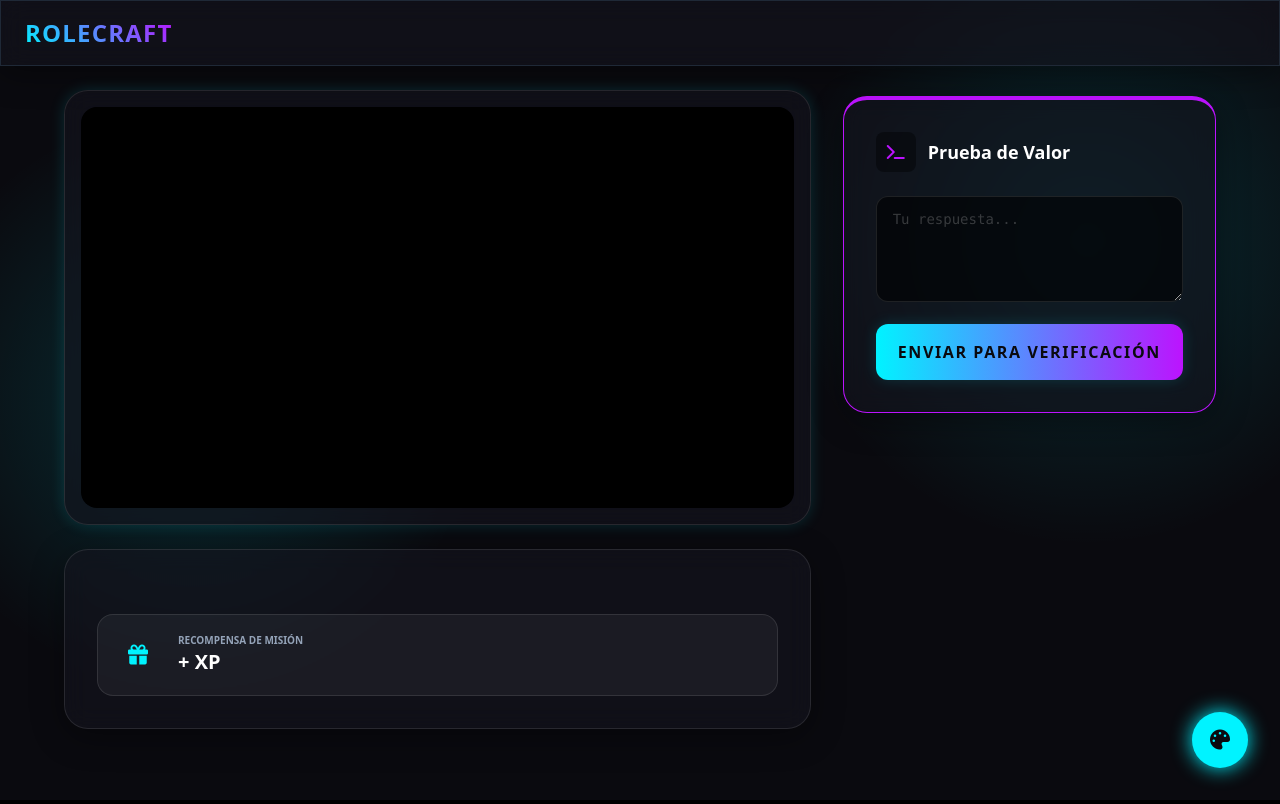
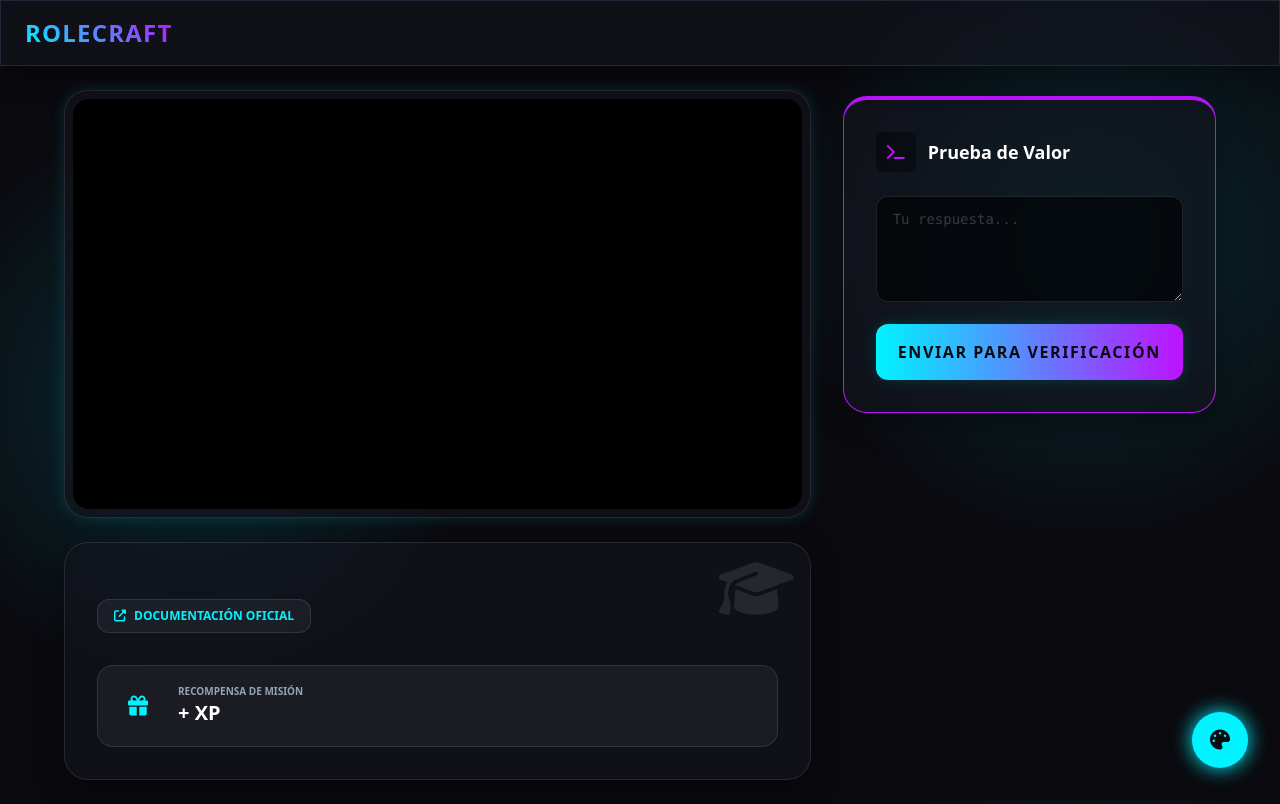
Before and after one commit to Kerwin2712/RoleCraft, a Flask app: template templates/modulo_detalle.html in a window 1280 px wide. Run offline with Flask 3, Linux system fonts and the light colour scheme; the template is opened without the code that fills it, so the values that code supplies are empty; some libraries are stand-ins or nearby versions.

Commit message:
feat/onboarding: finalized training modules with official resources, safety rules and UI improvements

```diff
--- a/app.py
+++ b/app.py
@@ -215,8 +215,6 @@ def verify_module(current_user, module_id):
         elif module_id == 3: # Git/GitHub
             # Verify GitHub user exists
             try:
-                # In a real app, use environment variables for keys if needed,
-                # but public profile check doesn't necessarily need one for low rate limit
                 res = requests.get(f"https://api.github.com/users/{answer}")
                 if res.status_code == 200:
                     success = True
--- a/requirements.txt
+++ b/requirements.txt
@@ -3,3 +3,4 @@ Flask-SQLAlchemy
 Flask-Bcrypt
 PyJWT
 sqlalchemy
+requests
--- a/templates/modulo_detalle.html
+++ b/templates/modulo_detalle.html
@@ -5,9 +5,9 @@
     <div class="flex flex-col lg:flex-row gap-8">
         <!-- Izquierda: Video y Contenido -->
         <div class="w-full lg:w-2/3 space-y-6">
-            <div class="glass-panel p-4 rounded-3xl overflow-hidden shadow-accent">
-                <div class="aspect-video bg-black rounded-2xl overflow-hidden relative">
-                    <iframe class="absolute inset-0 w-full h-full"
+            <div class="glass-panel p-2 rounded-3xl overflow-hidden shadow-accent border border-white/10">
+                <div class="aspect-video bg-black rounded-2xl overflow-hidden relative group">
+                    <iframe class="absolute inset-0 w-full h-full opacity-90 group-hover:opacity-100 transition-opacity"
                             src="{{ module.video_url }}"
                             title="Video de Entrenamiento"
                             frameborder="0"
@@ -16,9 +16,26 @@
                 </div>
             </div>
 
-            <div class="glass-panel p-8 rounded-3xl">
-                <h1 class="text-3xl font-black text-[var(--text-header)] mb-2 uppercase">{{ module.title }}</h1>
-                <p class="text-muted leading-relaxed">{{ module.description }}</p>
+            <div class="glass-panel p-8 rounded-3xl relative overflow-hidden">
+                <div class="absolute top-0 right-0 p-4 opacity-10">
+                    <i class="fa-solid fa-graduation-cap text-6xl"></i>
+                </div>
+                <h1 class="text-3xl font-black text-[var(--text-header)] mb-2 uppercase tracking-tighter">{{ module.title }}</h1>
+                <p class="text-muted leading-relaxed mb-6">{{ module.description }}</p>
+
+                <!-- Recursos Adicionales -->
+                <div class="flex flex-wrap gap-4 mt-6">
+                    {% if module.id == 2 %}
+                    <a href="https://learn.microsoft.com/en-us/windows/python/beginner" target="_blank" rel="noopener noreferrer"
+                       class="flex items-center gap-2 px-4 py-2 rounded-xl bg-white/5 border border-white/10 text-xs font-bold text-[var(--accent-color)] hover:bg-[var(--accent-color)]/10 transition-colors">
+                        <i class="fa-solid fa-book"></i> DOC: PYTHON ON WINDOWS
+                    </a>
+                    {% endif %}
+                    <a href="https://code.visualstudio.com/docs" target="_blank" rel="noopener noreferrer"
+                       class="flex items-center gap-2 px-4 py-2 rounded-xl bg-white/5 border border-white/10 text-xs font-bold text-[var(--accent-color)] hover:bg-[var(--accent-color)]/10 transition-colors">
+                        <i class="fa-solid fa-up-right-from-square"></i> DOCUMENTACIÓN OFICIAL
+                    </a>
+                </div>
 
                 <div class="mt-8 flex items-center gap-4 p-4 bg-white/5 rounded-2xl border border-white/10">
                     <div class="w-12 h-12 rounded-xl bg-[var(--accent-color)]/20 flex items-center justify-center text-[var(--accent-color)] text-xl">
```
Also changed, not shown: seed_modules.py (+15 -17 lines), templates/dashboard_aprendiz.html (+9 -1 lines), templates/entrenamiento.html (+0 -17 lines), .agent/rules.md, 2 other files.
